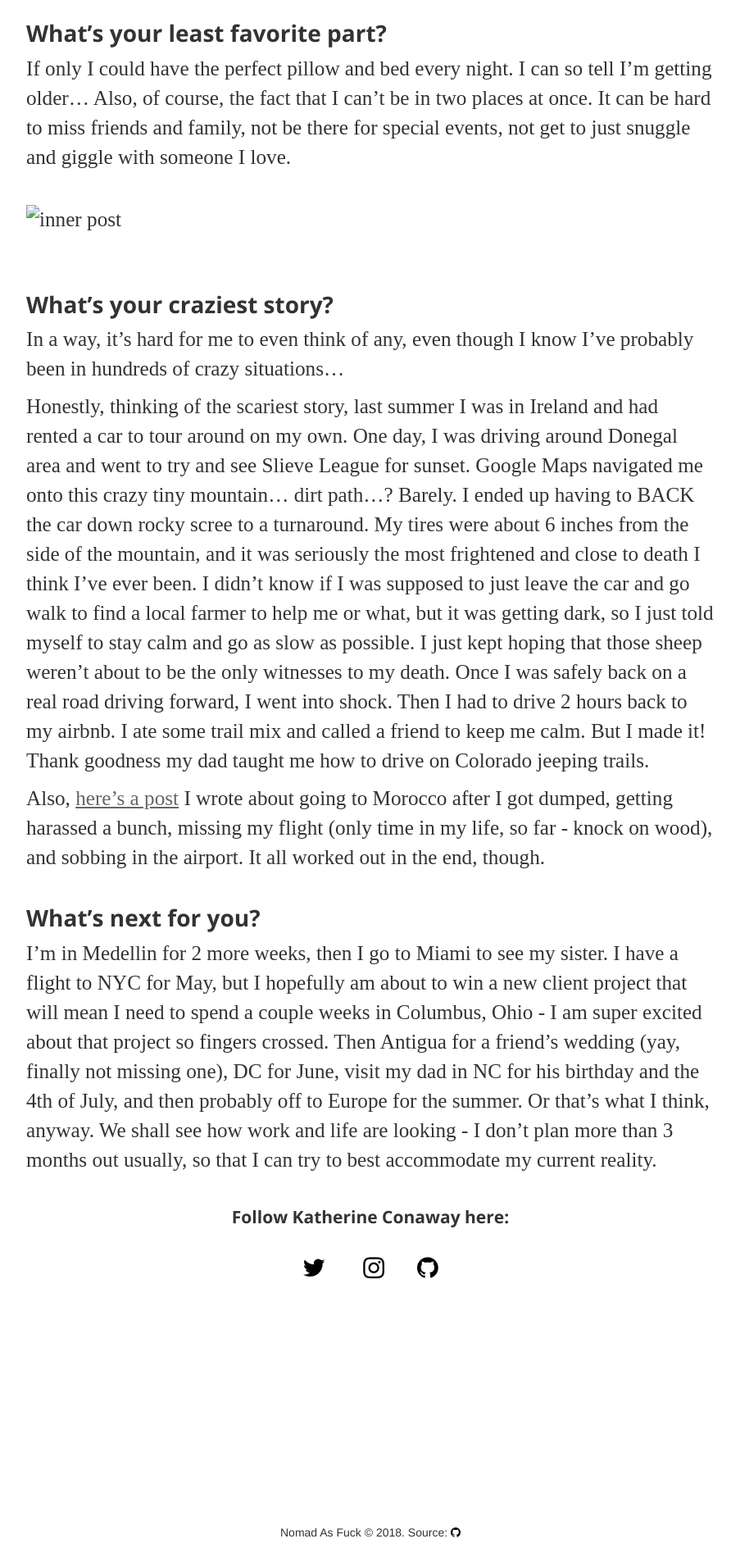
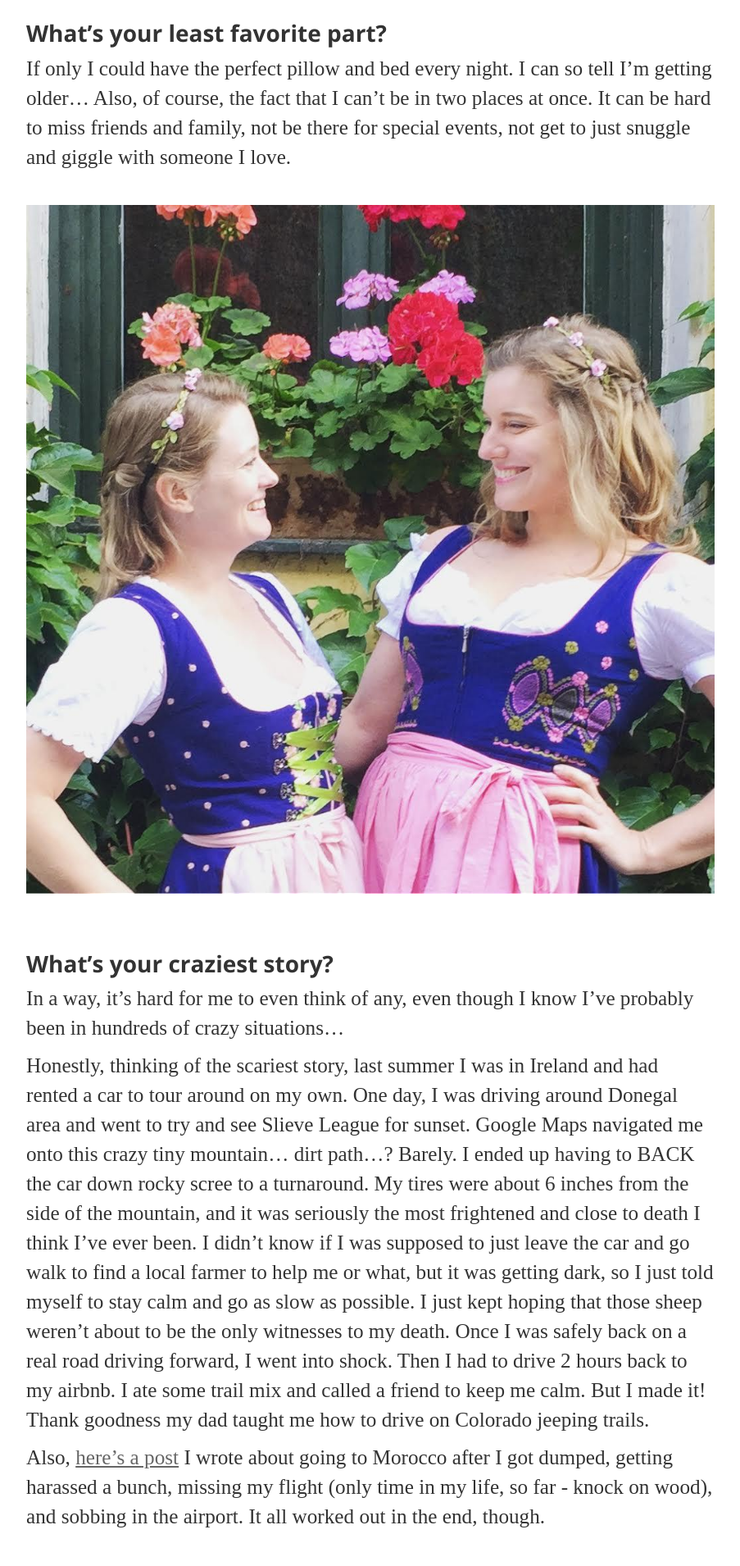
Before and after one commit to RichardLitt/nomad-as-fuck, a Jekyll site: the page built from _posts/2018-04-16-katherine-conaway.md, in a window 1280 px wide. Shown: the part 1520-3430 px from the top of the page at 82% size, without its empty margins (188-1091 px from the left). Built offline with Jekyll 4.4.1, drawn with Linux system fonts in a browser that asks for light colours; nearby versions of some CDN libraries; some web fonts are replaced.

Commit message:
fix: img link for kat-alt

```diff
--- a/_posts/2018-04-16-katherine-conaway.md
+++ b/_posts/2018-04-16-katherine-conaway.md
@@ -30,7 +30,7 @@ I love travel because I'm super curious. I love learning, I love being in new pl
 ### What's your least favorite part?
 If only I could have the perfect pillow and bed every night. I can so tell I'm getting older... Also, of course, the fact that I can't be in two places at once. It can be hard to miss friends and family, not be there for special events, not get to just snuggle and giggle with someone I love.
 
-{% include image.html image="katherine-alt.jpg" %}
+<img data-src="{{ site.url }}/assets/img/posts/katherine-alt.jpg" class="inner-post-image lazyload" />
 
 ### What's your craziest story?
 In a way, it's hard for me to even think of any, even though I know I've probably been in hundreds of crazy situations...
```
